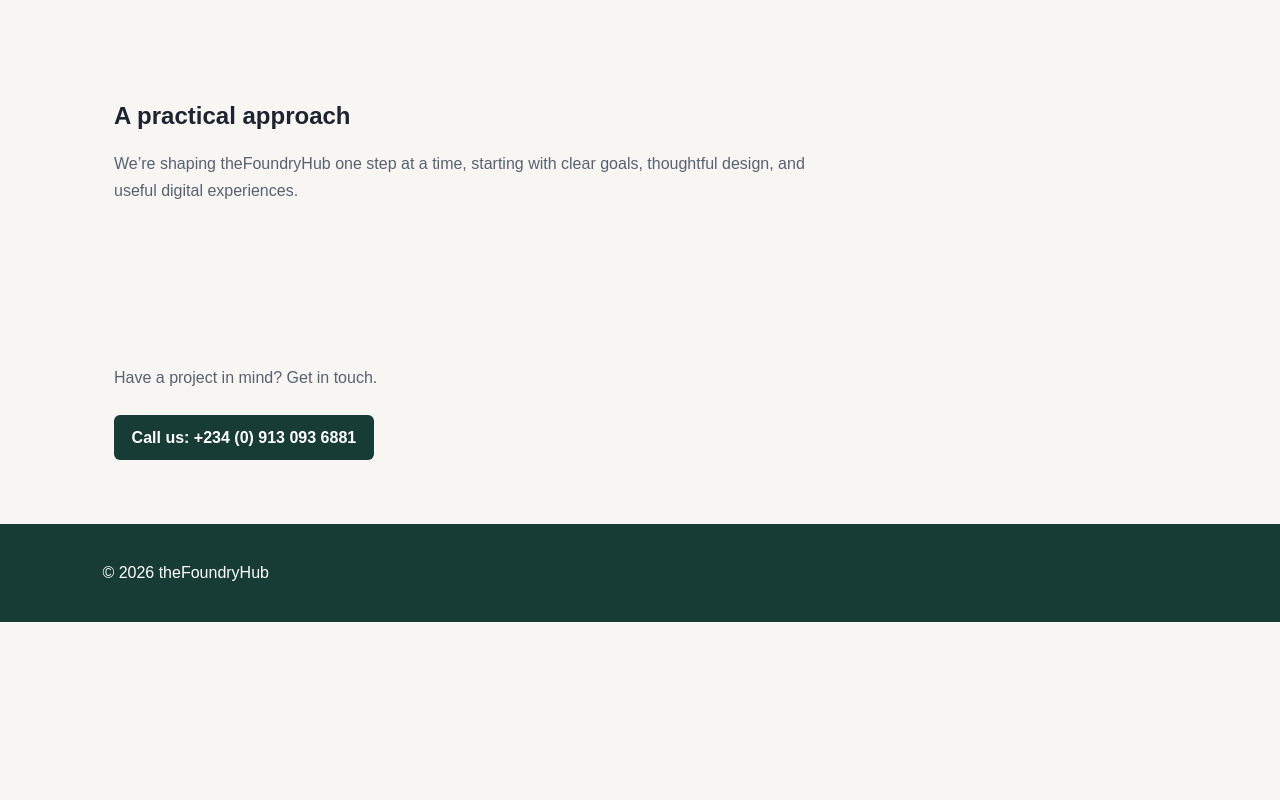
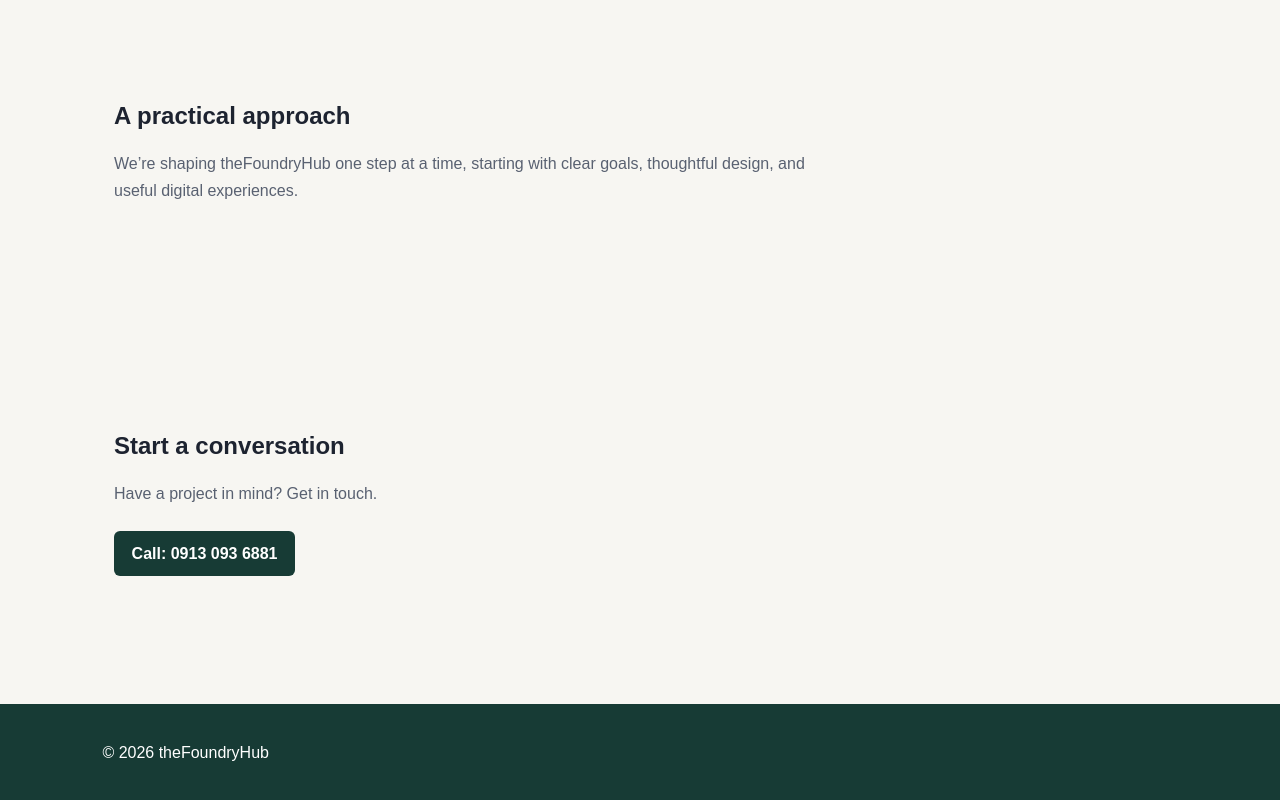
Before and after one commit to nyongsylvester/theFoundryHub-service-site-demo, a plain HTML site: page index.html in a window 1280 px wide. Shown: the part 1162-1962 px from the top of the page. Before the commit the page ends 1784 px from the top, so only its background shows below. Drawn offline with Linux system fonts and the light colour scheme.

Commit message:
Update index.html

```diff
--- a/index.html
+++ b/index.html
@@ -65,8 +65,13 @@
       </section>
 
       <section id="contact">
-        <p>Have a project in mind? Get in touch.</p>
-<a class="contact-phone" href="tel:+234YOURNUMBER">Call us: +234 (0) 913 093 6881</a>
+        <section id="contact">
+  <h2>Start a conversation</h2>
+  <p>Have a project in mind? Get in touch.</p>
+  <a class="contact-phone" href="tel:+2349130936881">
+    Call: 0913 093 6881
+  </a>
+</section>
       </section>
     </main>
 
```
